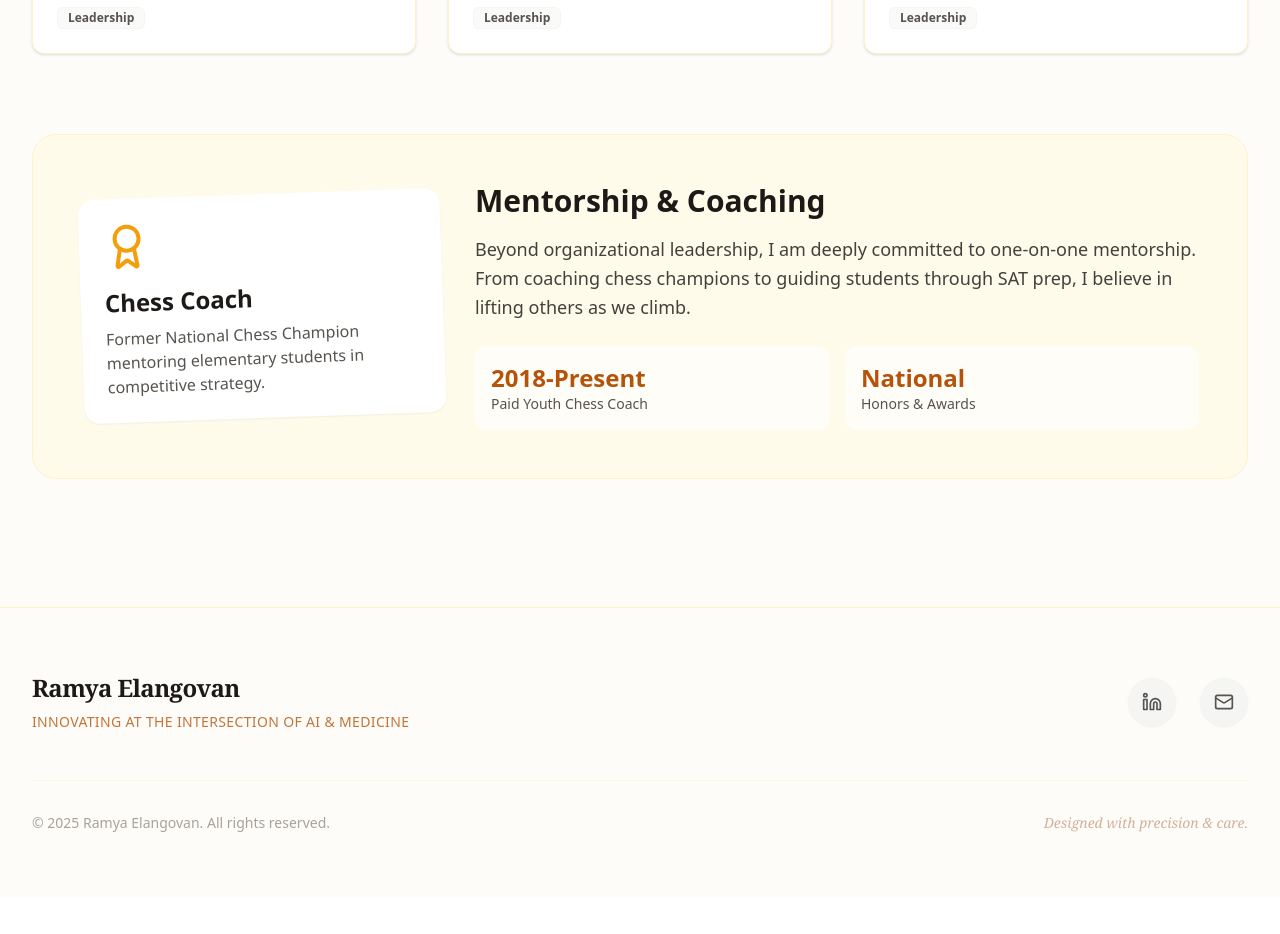
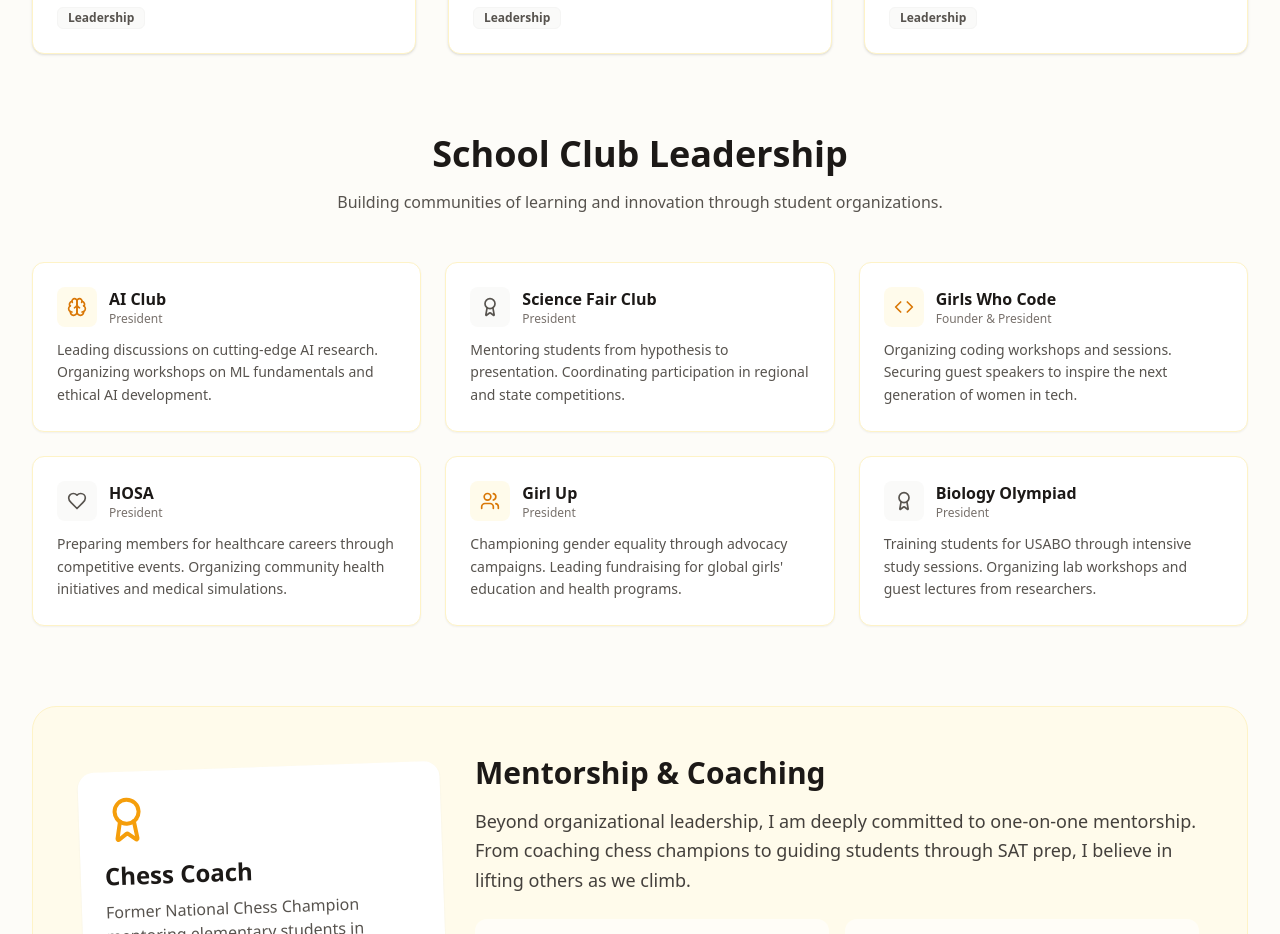
Before and after one commit to ketechwiz/infosite2, a React (Vite) app: page /Leadership in a window 1280 px wide. Shown: the part 960-1894 px from the top of the page. Before the commit the page ends 1857 px from the top, so only its background shows below. Built offline with nearby package versions, Linux system fonts and the light colour scheme.

Commit message:
Add School Clubs Leadership section
Added a new section for School Clubs Leadership with details about various clubs and their activities.

```diff
--- a/src/pages/Leadership.jsx
+++ b/src/pages/Leadership.jsx
@@ -107,6 +107,154 @@ export default function Leadership() {
           ))}
         </div>
 
+        {/* School Clubs Section */}
+        <div className="mt-20">
+          <motion.div
+            initial={{ opacity: 0, y: 20 }}
+            whileInView={{ opacity: 1, y: 0 }}
+            viewport={{ once: true }}
+            className="text-center mb-12"
+          >
+            <h2 className="text-3xl md:text-4xl font-bold text-stone-900 mb-4">School Club Leadership</h2>
+            <p className="text-stone-600 max-w-2xl mx-auto">
+              Building communities of learning and innovation through student organizations.
+            </p>
+          </motion.div>
+
+          <div className="grid sm:grid-cols-2 lg:grid-cols-3 gap-6">
+            <motion.div
+              initial={{ opacity: 0, scale: 0.9 }}
+              whileInView={{ opacity: 1, scale: 1 }}
+              viewport={{ once: true }}
+              whileHover={{ y: -3 }}
+              className="bg-white border border-amber-100 rounded-xl p-6 shadow-sm hover:shadow-md transition-all"
+            >
+              <div className="flex items-center gap-3 mb-3">
+                <div className="w-10 h-10 bg-amber-50 rounded-lg flex items-center justify-center">
+                  <Brain className="w-5 h-5 text-amber-600" />
+                </div>
+                <div>
+                  <h3 className="font-bold text-stone-900">AI Club</h3>
+                  <p className="text-xs text-stone-500">President</p>
+                </div>
+              </div>
+              <p className="text-sm text-stone-600 leading-relaxed">
+                Leading discussions on cutting-edge AI research. Organizing workshops on ML fundamentals and ethical AI development.
+              </p>
+            </motion.div>
+
+            <motion.div
+              initial={{ opacity: 0, scale: 0.9 }}
+              whileInView={{ opacity: 1, scale: 1 }}
+              viewport={{ once: true }}
+              transition={{ delay: 0.05 }}
+              whileHover={{ y: -3 }}
+              className="bg-white border border-amber-100 rounded-xl p-6 shadow-sm hover:shadow-md transition-all"
+            >
+              <div className="flex items-center gap-3 mb-3">
+                <div className="w-10 h-10 bg-stone-50 rounded-lg flex items-center justify-center">
+                  <Award className="w-5 h-5 text-stone-600" />
+                </div>
+                <div>
+                  <h3 className="font-bold text-stone-900">Science Fair Club</h3>
+                  <p className="text-xs text-stone-500">President</p>
+                </div>
+              </div>
+              <p className="text-sm text-stone-600 leading-relaxed">
+                Mentoring students from hypothesis to presentation. Coordinating participation in regional and state competitions.
+              </p>
+            </motion.div>
+
+            <motion.div
+              initial={{ opacity: 0, scale: 0.9 }}
+              whileInView={{ opacity: 1, scale: 1 }}
+              viewport={{ once: true }}
+              transition={{ delay: 0.1 }}
+              whileHover={{ y: -3 }}
+              className="bg-white border border-amber-100 rounded-xl p-6 shadow-sm hover:shadow-md transition-all"
+            >
+              <div className="flex items-center gap-3 mb-3">
+                <div className="w-10 h-10 bg-amber-50 rounded-lg flex items-center justify-center">
+                  <Code className="w-5 h-5 text-amber-600" />
+                </div>
+                <div>
+                  <h3 className="font-bold text-stone-900">Girls Who Code</h3>
+                  <p className="text-xs text-stone-500">Founder & President</p>
+                </div>
+              </div>
+              <p className="text-sm text-stone-600 leading-relaxed">
+                Organizing coding workshops and sessions. Securing guest speakers to inspire the next generation of women in tech.
+              </p>
+            </motion.div>
+
+            <motion.div
+              initial={{ opacity: 0, scale: 0.9 }}
+              whileInView={{ opacity: 1, scale: 1 }}
+              viewport={{ once: true }}
+              transition={{ delay: 0.15 }}
+              whileHover={{ y: -3 }}
+              className="bg-white border border-amber-100 rounded-xl p-6 shadow-sm hover:shadow-md transition-all"
+            >
+              <div className="flex items-center gap-3 mb-3">
+                <div className="w-10 h-10 bg-stone-50 rounded-lg flex items-center justify-center">
+                  <Heart className="w-5 h-5 text-stone-600" />
+                </div>
+                <div>
+                  <h3 className="font-bold text-stone-900">HOSA</h3>
+                  <p className="text-xs text-stone-500">President</p>
+                </div>
+              </div>
+              <p className="text-sm text-stone-600 leading-relaxed">
+                Preparing members for healthcare careers through competitive events. Organizing community health initiatives and medical simulations.
+              </p>
+            </motion.div>
+
+            <motion.div
+              initial={{ opacity: 0, scale: 0.9 }}
+              whileInView={{ opacity: 1, scale: 1 }}
+              viewport={{ once: true }}
+              transition={{ delay: 0.2 }}
+              whileHover={{ y: -3 }}
+              className="bg-white border border-amber-100 rounded-xl p-6 shadow-sm hover:shadow-md transition-all"
+            >
+              <div className="flex items-center gap-3 mb-3">
+                <div className="w-10 h-10 bg-amber-50 rounded-lg flex items-center justify-center">
+                  <Users className="w-5 h-5 text-amber-600" />
+                </div>
+                <div>
+                  <h3 className="font-bold text-stone-900">Girl Up</h3>
+                  <p className="text-xs text-stone-500">President</p>
+                </div>
+              </div>
+              <p className="text-sm text-stone-600 leading-relaxed">
+                Championing gender equality through advocacy campaigns. Leading fundraising for global girls' education and health programs.
+              </p>
+            </motion.div>
+
+            <motion.div
+              initial={{ opacity: 0, scale: 0.9 }}
+              whileInView={{ opacity: 1, scale: 1 }}
+              viewport={{ once: true }}
+              transition={{ delay: 0.25 }}
+              whileHover={{ y: -3 }}
+              className="bg-white border border-amber-100 rounded-xl p-6 shadow-sm hover:shadow-md transition-all"
+            >
+              <div className="flex items-center gap-3 mb-3">
+                <div className="w-10 h-10 bg-stone-50 rounded-lg flex items-center justify-center">
+                  <Award className="w-5 h-5 text-stone-600" />
+                </div>
+                <div>
+                  <h3 className="font-bold text-stone-900">Biology Olympiad</h3>
+                  <p className="text-xs text-stone-500">President</p>
+                </div>
+              </div>
+              <p className="text-sm text-stone-600 leading-relaxed">
+                Training students for USABO through intensive study sessions. Organizing lab workshops and guest lectures from researchers.
+              </p>
+            </motion.div>
+          </div>
+        </div>
+
         {/* Additional Mentorship Section */}
         <div className="mt-20">
           <div className="bg-amber-50 rounded-3xl p-8 md:p-12 border border-amber-100">
```
